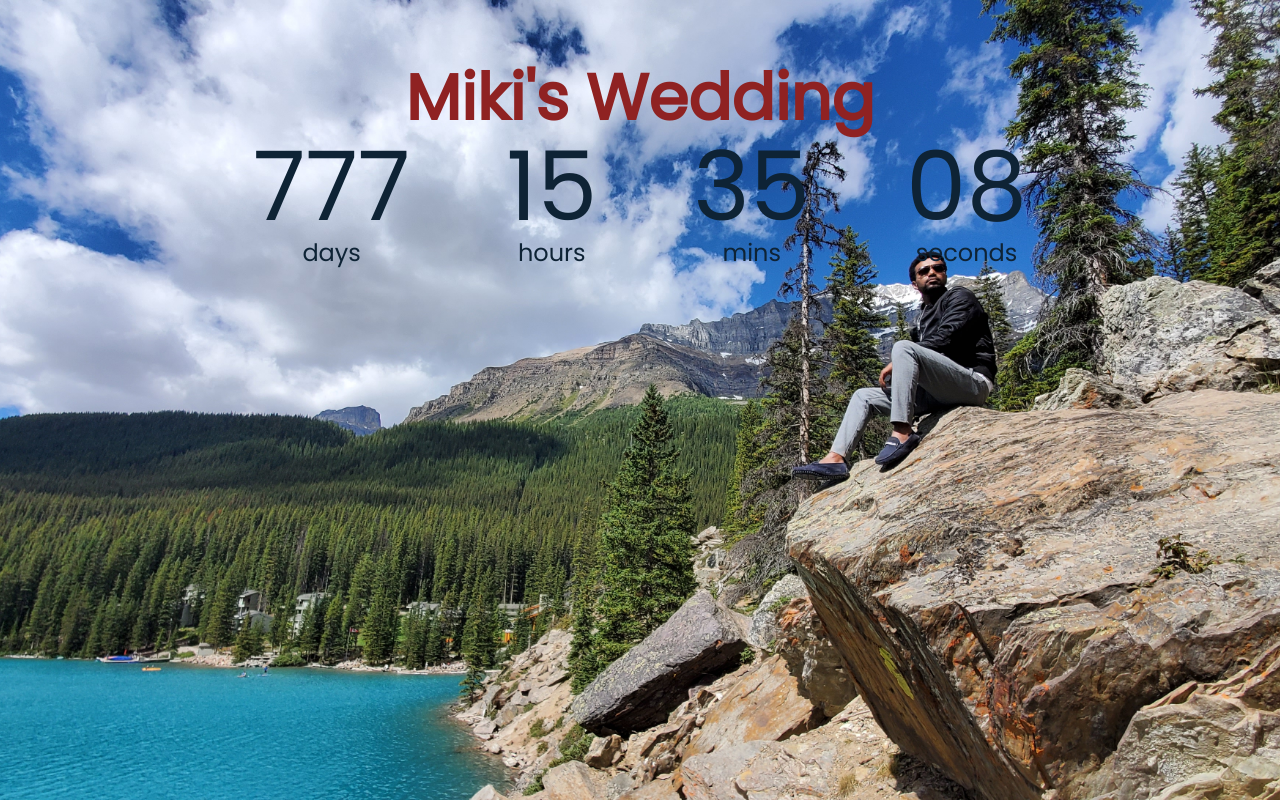
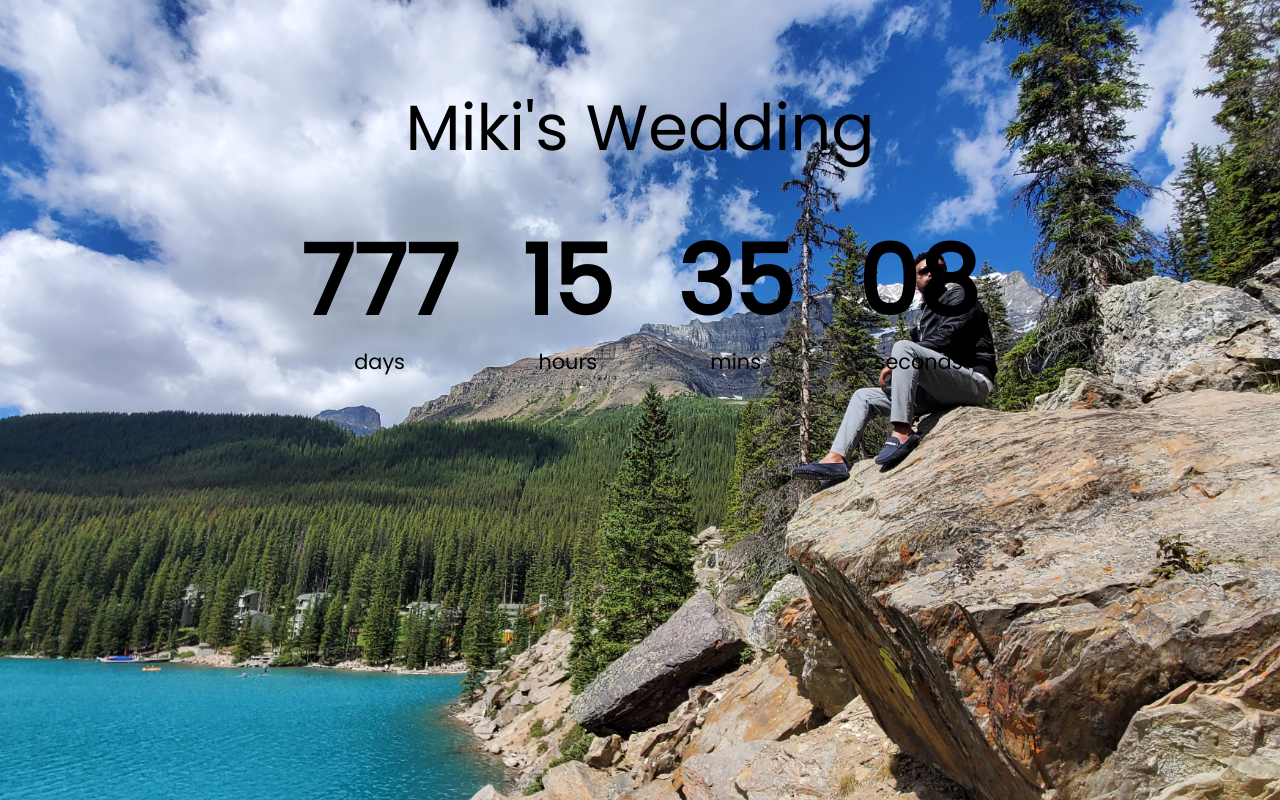
Before and after one commit to Nati101/mikiswedding, a PHP site: page / in a window 1280 px wide. Run offline with PHP 8.4, Linux system fonts and the light colour scheme.

Commit message:
Miki's Wedding

```diff
--- a/style.css
+++ b/style.css
@@ -7,34 +7,33 @@
 
 body {
     background-image: url("./14229.JPEG");
-    min-height: 100vh;
     background-size: cover;
+    background-position: center center;
     display: flex;
     flex-direction: column;
     align-items: center;
-    justify-content: center;
-    background-position: center center;
+    min-height: 100vh;
     font-family: "Poppins", sans-serif;
     margin: 0;
 }
 
 h1 {
+    font-weight: normal;
     font-size: 4rem;
-    margin-top: -30rem;
-    color: rgb(143, 34, 34);
+    margin-top: 5rem;
 }
 
 .countdown-container {
     display: flex;
-    color: rgb(14, 35, 53);
-    margin-top: -3rem;
-
+    flex-wrap: wrap;
+    justify-content: center;
 }
 
 .big-text {
+    font-weight: bold;
     font-size: 6rem;
     line-height: 1;
-    margin: 0 3rem;
+    margin: 1rem 2rem;
 }
 
 .countdown-el {
@@ -42,5 +41,17 @@ h1 {
 }
 
 .countdown-el span {
-    font-size: 1.5rem;
+    font-size: 1.3rem;
 }
+© 2021 GitHub, Inc.
+Terms
+Privacy
+Security
+Status
+Docs
+Contact GitHub
+Pricing
+API
+Training
+Blog
+About
```
